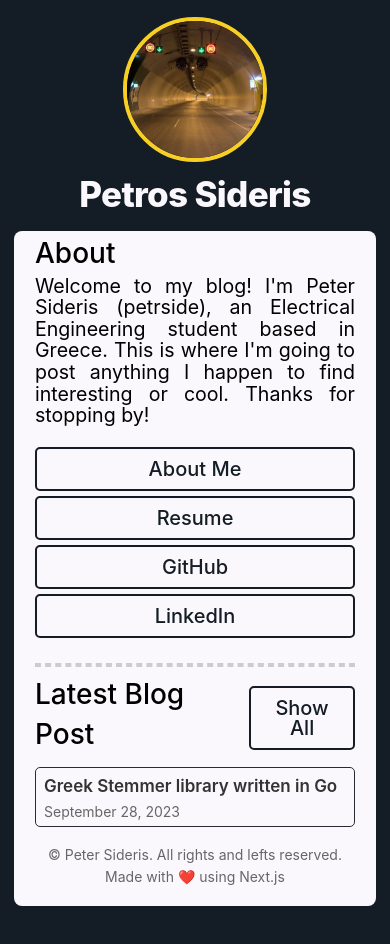
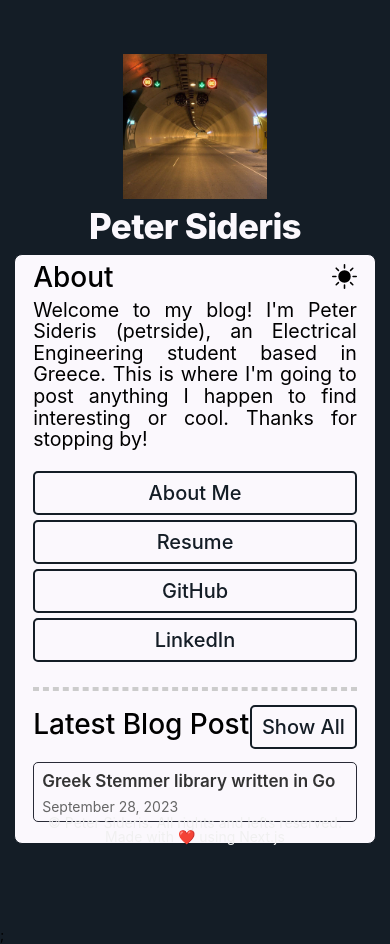
Before and after one commit to petersid2022/petrside, a Next.js app: page / in a window 390 px wide. Shown: the top 944 px of the page. Built offline with nearby package versions, Linux system fonts and the light colour scheme.

Commit message:
add: added light/dark theme switch and fixed frontend mess

```diff
--- /dev/null
+++ b/components/DarkModeProvider.tsx
@@ -0,0 +1,34 @@
+import React, { createContext, useContext, useState } from 'react';
+
+interface DarkModeContextType {
+  isDarkMode: boolean;
+  toggleDarkMode: () => void;
+}
+
+const DarkModeContext = createContext<DarkModeContextType | undefined>(undefined);
+
+export const useDarkMode = (): DarkModeContextType => {
+  const context = useContext(DarkModeContext);
+  if (!context) {
+    throw new Error('useDarkMode must be used within a DarkModeProvider');
+  }
+  return context;
+};
+
+interface DarkModeProviderProps {
+  children: React.ReactNode;
+}
+
+export const DarkModeProvider: React.FC<DarkModeProviderProps> = ({ children }) => {
+  const [isDarkMode, setIsDarkMode] = useState(false);
+
+  const toggleDarkMode = () => {
+    setIsDarkMode((prev) => !prev);
+  };
+
+  return (
+    <DarkModeContext.Provider value={{ isDarkMode, toggleDarkMode }}>
+      {children}
+    </DarkModeContext.Provider>
+  );
+};
--- a/components/layout.tsx
+++ b/components/layout.tsx
@@ -4,8 +4,9 @@ import styles from './layout.module.css';
 import utilStyles from '../styles/utils.module.css';
 import { TiArrowBack } from 'react-icons/ti';
 import { useRouter } from 'next/router'
+import { useDarkMode } from '../components/DarkModeProvider';
 
-const name = 'Petros Sideris';
+const name = 'Peter Sideris';
 export const siteTitle = 'Peter Sideris';
 
 export default function Layout({
@@ -15,8 +16,8 @@ export default function Layout({
     children: React.ReactNode;
     home?: boolean;
 }) {
-
     const router = useRouter()
+    const { isDarkMode } = useDarkMode();
 
     const goBack = () => {
         router.back()
@@ -32,7 +33,7 @@ export default function Layout({
             <header className={styles.header}>
                 {home ? (
                     <>
-                        <div style={{ marginTop: '-25px' }}></div>
+                        <div style={{ marginTop: '12px' }}></div>
                         <Image
                             priority={true}
                             src="/images/profile.jpg"
@@ -42,7 +43,11 @@ export default function Layout({
                             quality={100}
                             alt={name}
                         />
-                        <h1 className={utilStyles.NameCss}>{name}</h1>
+                        {isDarkMode ?
+                            <h1 style={{ margin: '10px 0px', color: '#141d26' }} className={utilStyles.NameCss}>{name}</h1>
+                            :
+                            <h1 style={{ margin: '10px 0px', color: '#fbf8fd' }} className={utilStyles.NameCss}>{name}</h1>
+                        }
                     </>
                 ) : (
                     <>
@@ -53,10 +58,21 @@ export default function Layout({
                 <div style={{ marginRight: '50px', marginBottom: '10px' }}>
                     <div className={utilStyles.headingDd}>
                         <button onClick={goBack} style={{ textDecoration: 'none' }}>
-                            <span className={utilStyles.iconText}>
-                                <TiArrowBack className={utilStyles.icon} />
-                                Go Back
-                            </span>
+                            {isDarkMode ?
+                                <span style={{
+                                    color: '#141d26', // Text color in dark mode
+                                }} className={utilStyles.iconText}>
+                                    <TiArrowBack className={utilStyles.icon} />
+                                    Go Back
+                                </span>
+                                :
+                                <span style={{
+                                    color: '#fff', // Text color in dark mode
+                                }} className={utilStyles.iconText}>
+                                    <TiArrowBack className={utilStyles.icon} />
+                                    Go Back
+                                </span>
+                            }
                         </button>
                     </div>
                 </div>
--- a/pages/_app.tsx
+++ b/pages/_app.tsx
@@ -1,12 +1,15 @@
 import '../styles/global.css';
 import { AppProps } from 'next/app';
 import { Analytics } from '@vercel/analytics/react';
+import { DarkModeProvider } from '../components/DarkModeProvider';
 
 export default function App({ Component, pageProps }: AppProps) {
     return (
         <>
-            <Component {...pageProps} />;
-            <Analytics />
+            <DarkModeProvider>
+                <Component {...pageProps} />;
+                <Analytics />
+            </DarkModeProvider>
         </>
     );
 }
--- a/pages/index.tsx
+++ b/pages/index.tsx
@@ -4,6 +4,10 @@ import utilStyles from '../styles/utils.module.css';
 import { getSortedPostsData } from '../lib/posts';
 import Link from 'next/link';
 import Date from '../components/date';
+import { useDarkMode } from '../components/DarkModeProvider';
+import { BsFillMoonStarsFill } from 'react-icons/bs';
+import { BsFillSunFill } from 'react-icons/bs';
+import React, { useEffect } from 'react';
 
 interface HomeProps {
     allPostsData: {
@@ -15,13 +19,30 @@ interface HomeProps {
 
 export default function Home({ allPostsData }: HomeProps) {
     const latestPost = allPostsData[0];
+    const { isDarkMode, toggleDarkMode } = useDarkMode();
+
+    useEffect(() => {
+        if (isDarkMode) {
+            document.documentElement.classList.add('dark-mode');
+            document.body.classList.add('dark-mode');
+        } else {
+            document.documentElement.classList.remove('dark-mode');
+            document.body.classList.remove('dark-mode');
+        }
+    }, [isDarkMode]);
+
     return (
         <Layout home>
             <Head>
                 <title>{siteTitle}</title>
             </Head>
             <section className={utilStyles.introSection}>
-                <h2 className={utilStyles.headingAbout}>About</h2>
+                <div className={utilStyles.latestPostContainer}>
+                    <h2 className={utilStyles.headingAbout}>About</h2>
+                    <button style={{ fontSize: '25px', marginTop: '-30px' }} onClick={toggleDarkMode}>
+                        {isDarkMode ? <BsFillMoonStarsFill /> : <BsFillSunFill />}
+                    </button>
+                </div>
                 <p style={{ marginTop: '-1px' }} className={utilStyles.introText}>
                     Welcome to my blog! I'm Peter Sideris (petrside), an Electrical Engineering student based in Greece. This is where I'm going to post anything I happen to find interesting or cool. Thanks for stopping by!
                 </p>
@@ -71,13 +92,24 @@ export default function Home({ allPostsData }: HomeProps) {
                     </li>
                 </ul>
                 <div style={{ height: '7px', visibility: 'hidden' }}></div>
-                <footer className={utilStyles.footer}>
-                    <p>© Peter Sideris. All rights and lefts reserved.</p>
-                    <Link style={{ display: 'inline-block', color: '#666' }} href={"https://github.com/petersid2022/petrside"} target="_blank" rel="noopener noreferrer">
-                        <p>Made with ❤️ using Next.js</p>
-                    </Link>
-                </footer>
             </section>
+            <footer className={utilStyles.footer}>
+                {isDarkMode ?
+                    <div>
+                        <p style={{ color: '#000' }}>© Peter Sideris. All rights and lefts reserved.</p>
+                        <Link style={{ display: 'inline-block', color: '#000' }} href={"https://github.com/petersid2022/petrside"} target="_blank" rel="noopener noreferrer">
+                            <p>Made with ❤️ using Next.js</p>
+                        </Link>
+                    </div>
+                    :
+                    <div>
+                        <p style={{ color: '#f0f0f0' }}>© Peter Sideris. All rights and lefts reserved.</p>
+                        <Link style={{ display: 'inline-block', color: '#f0f0f0' }} href={"https://github.com/petersid2022/petrside"} target="_blank" rel="noopener noreferrer">
+                            <p>Made with ❤️ using Next.js</p>
+                        </Link>
+                    </div>
+                }
+            </footer>
         </Layout>
     );
 }
--- a/pages/posts/[id].tsx
+++ b/pages/posts/[id].tsx
@@ -24,7 +24,7 @@ export default function Post({
             <Head>
                 <title>{postData.title}</title>
             </Head>
-            <section className={utilStyles.introSection}>
+            <section className={utilStyles.PostSection}>
                 <article>
                     <h1 style={{ marginTop: '-20px' }} className={utilStyles.headingPostTitleId}>{postData.title}</h1>
                     <div style={{ marginTop: '8px', marginBottom: '4px' }} className={utilStyles.lightText}>
--- a/styles/utils.module.css
+++ b/styles/utils.module.css
@@ -7,8 +7,8 @@
   margin-bottom: 1rem;
   color: #222222;
 }
+
 .NameCss {
-     color: #FBF8FD;
   font-size: 2.5rem;
   letter-spacing: -0.03rem;
   font-weight: 800;
@@ -17,20 +17,24 @@
   margin-left: 0px;
   margin-right: 0px;
 }
+
 .projectCard {
-     padding: 10px;
+  padding: 0px 10px;
   margin: 10px 0;
   border-radius: 5px;
   border: 2px solid #141d26;
 }
+
 .projectCard h2 {
   font-size: 1.5rem;
   margin-bottom: 0.5rem;
 }
+
 .projectCard p {
   font-size: 1rem;
   color: #333;
 }
+
 .headingXl {
   font-size: 2.5rem;
   line-height: 1.3;
@@ -39,6 +43,7 @@
   color: #222222;
   margin: 1rem 0;
 }
+
 .headingPostTitle {
   color: #222222;
   font-size: 2.5rem;
@@ -50,6 +55,7 @@
   padding-right: 0rem;
   padding-left: 0rem;
 }
+
 .headingPostTitleId {
   color: #222222;
   font-size: 2.5rem;
@@ -57,6 +63,7 @@
   font-weight: 800;
   letter-spacing: -0.05rem;
 }
+
 .headingProjects {
   color: #222222;
   font-size: 1.5rem;
@@ -68,32 +75,38 @@
   margin-left: 0px;
   letter-spacing: -0.05rem;
 }
+
 .headingAbout {
   font-weight: 500;
   font-size: 2rem;
   margin-bottom: 0px;
   margin-top: -1.8rem;
 }
+
 .headingLg {
   font-weight: 500;
   font-size: 2rem;
   line-height: 1.4;
   margin: 0px 0px;
 }
+
 .headingMd {
   font-size: 1.6rem;
   line-height: 1.5;
 }
+
 .headingDd {
   font-size: 1.2rem;
   line-height: 1.5;
   font-weight: bold;
 }
+
 .borderCircle {
-     border: 4px solid #f7cf25;
+  width: 20%;
+  height: 20%;
   margin: 0px 0px;
-     border-radius: 999999px;
 }
+
 .quote {
   font-style: italic;
   font-weight: 400;
@@ -102,44 +115,64 @@
   margin-top: 2px;
   text-align: center;
 }
+
 .colorInherit {
   color: inherit;
 }
+
 .padding1px {
   padding-top: 1px;
 }
+
 .list {
   list-style: none;
   padding: 0;
   margin: 0;
 }
+
 .link {
   margin-left: 20px;
 }
+
 .listItem {
   margin: 0 0 1.25rem;
 }
+
 .lightText {
   color: #666;
   margin-top: -5px;
 }
+
 .introSection {
+  border: 1px solid #141d26;
   padding-top: 2rem;
-     padding-left: 1.5rem;
-     padding-right: 1.5rem;
-     padding-bottom: 2rem;
+  padding-left: 1.3rem;
+  padding-right: 1.3rem;
+  padding-bottom: 1rem;
   background-color: #fbf8fd;
   border-radius: 8px;
 }
+
+.PostSection {
+  border: 1px solid #141d26;
+  padding-top: 1.8rem;
+  padding-left: 1.3rem;
+  padding-right: 1.3rem;
+  padding-bottom: 1.5rem;
+  background-color: #fbf8fd;
+  border-radius: 8px;
+}
+
 .introSectionAllPosts {
   padding-top: 1rem;
   padding-left: 1.5rem;
   padding-right: 1.5rem;
-     padding-bottom: .42rem;
+  padding-bottom: .6rem;
   background-color: #FBF8FD;
   border-radius: 8px;
-     outline: 1px solid #000
+  outline: 1px solid #141d26
 }
+
 .introText {
   margin: 0px 0px;
   font-size: 1.4rem;
@@ -147,14 +180,17 @@
   text-align: justify;
   text-justify: inter-word;
 }
+
 .socialLinks {
   margin: 0px 0px;
   font-size: 25px;
 }
+
 .showlinksBorderContainer {
   display: flex;
   align-items: center;
 }
+
 .showlinksBorder {
   font-weight: 500;
   font-size: 25px;
@@ -169,59 +205,75 @@
   text-decoration: none;
   display: inline-block;
 }
+
 .showlinksBorder:hover {
   color: #fff;
   background-color: #141d26;
   border-color: #141d26;
 }
+
 .showlinksBorder:focus {
   outline: none;
 }
+
 .link {
   display: inline-block;
   margin-right: 20px;
   color: #0070f3;
   text-decoration: none;
 }
+
 .link:hover {
   text-decoration: underline;
 }
+
 .postList {
   list-style: none;
   padding: 0;
 }
+
 .postItem {
   margin-bottom: 0px;
 }
+
 .postLink {
   text-decoration: none;
   color: #333;
   font-weight: 600;
 }
+
 .postLinkH1 {
   color: #333;
   text-decoration: none;
 }
+
 .postLink:hover {
   text-decoration: underline;
 }
+
 .postDate {
   color: #666;
 }
+
 .footer {
-     color: #666;
+  position: fixed;
+  bottom: 0;
+  left: 0;
+  width: 100%;
   text-align: center;
-     font-size: 0.8rem;
-     margin-bottom: -29px;
+  font-size: 1rem;
 }
+
 .content {
   font-size: 1.2rem;
   line-height: 1.6;
   color: #333;
 }
+
 .content h1 {
   font-weight: 700;
 }
+
 .content hr {
   margin-top: 10px;
   margin-bottom: 8px;
@@ -231,6 +283,7 @@
   border-width: 2px;
   border-style: dashed;
 }
+
 .content blockquote {
   border-color: #CCC;
   border-width: 2px;
@@ -240,26 +293,31 @@
   margin: 0.5em 0;
   background-color: #f9f9f9;
 }
+
 .content blockquote p {
   margin: 0;
   font-style: italic;
   color: #555;
 }
+
 .content blockquote footer {
   margin-top: 0.5em;
   text-align: right;
   font-size: 0.9em;
   color: #777;
 }
+
 .content a {
   color: #0074d9;
 }
+
 .latestPostContainer {
   margin: 0px 0px;
   display: flex;
   justify-content: space-between;
   align-items: center;
 }
+
 .showAllLink {
   text-decoration: none;
   color: #141d26;
@@ -274,18 +332,20 @@
   width: auto;
   background-color: transparent;
 }
+
 .showAllLink:hover {
   color: #fff;
   background-color: #141d26;
   border-color: #141d26;
 }
+
 .showAllLink:focus {
   outline: none;
 }
+
 .iconText {
   display: flex;
   align-items: center;
-     color: #fff;
   font-weight: bold;
   border: 2px solid transparent;
   padding: 0px 8px;
@@ -295,24 +355,28 @@
   text-align: center;
   width: auto;
 }
+
 .iconText:hover {
-     color: #fff;
   background-color: #394859;
   border-color: #394859;
 }
+
 .iconText:focus {
   outline: none;
 }
+
 .icon {
   font-weight: lighpaddingt;
   margin-top: 2px;
   margin-right: 5px;
 }
+
 .headingAllPosts {
   display: flex;
   align-items: center;
   justify-content: space-between;
 }
+
 .SoftBorderAroundAbout {
   padding: 0px 8px;
   border-radius: 5px;
@@ -320,30 +384,35 @@
   background-color: #f0f0f0;
   text-decoration: none;
 }
+
 .SoftBorderAroundLatestPost {
   padding: 0px 8px;
-     border: 2px solid #282a36;
-     border-radius: 5px;
+  border: 2px solid #ccc;
+  border-radius: 8px;
   width: auto;
   background-color: #fbf8fd;
   text-decoration: none;
   transition: transform 0.1s ease-in-out, box-shadow 0.1s ease-in-out;
 }
+
 .SoftBorderAroundLatestPost:hover {
   transform: scale(1.02);
   box-shadow: 0 0 10px rgba(0, 0, 0, 0.3);
 }
+
 .ProjectsBox {
   text-decoration: none;
   transition: transform 0.1s ease-in-out, box-shadow 0.1s ease-in-out;
 }
+
 .ProjectsBox:hover {
   transform: scale(1.02);
   box-shadow: 0 0 10px rgba(0, 0, 0, 0.2);
 }
+
 .SoftBorderAroundAllPost {
   margin-bottom: 10px;
-     border: 2px solid #282a36;
+  border: 2px solid #ccc;
   padding: 0px 8px;
   border-radius: 5px;
   width: auto;
@@ -351,10 +420,12 @@
   text-decoration: none;
   transition: transform 0.1s ease-in-out, box-shadow 0.1s ease-in-out;
 }
+
 .SoftBorderAroundAllPost:hover {
   transform: scale(1.02);
   box-shadow: 0 0 10px rgba(0, 0, 0, 0.2);
 }
+
 .backsvg {
   position: fixed;
   pointer-events: none;
@@ -368,15 +439,17 @@
   background-image: #0e1a40;
   z-index: -100;
 }
+
 @media (max-width: 767px) {
   .footer {
-         color: #666;
+    position: fixed;
+    bottom: 0;
+    left: 0;
+    width: 100%;
     text-align: center;
     font-size: 1rem;
-         margin-top: 10px;
-         line-height: 1.6;
-         margin-bottom: -10px;
   }
+
   .SoftBorderAroundLatestPost {
     border: 1px solid #282a36;
     padding: 0px 8px;
@@ -386,6 +459,7 @@
     text-decoration: none;
     transition: background-color 0.05s, color 0.05s, border-color 0.05s;
   }
+
   .SoftBorderAroundAbout {
     border: 2px dashed #282a36;
     padding: 10px 16px;
@@ -395,8 +469,8 @@
     background-color: #f0f0f0;
     text-decoration: none;
   }
+
   .NameCss {
-         color: #FBF8FD;
     font-size: 2.5rem;
     letter-spacing: -0.05rem;
     font-weight: 800;
@@ -405,9 +479,11 @@
     margin-left: 0px;
     margin-right: 0px;
   }
+
   .showlinksBorderContainer {
     display: block;
   }
+
   .showlinksBorder {
     font-weight: 500;
     font-size: 20px;
@@ -423,14 +499,17 @@
     display: block;
     margin: 5px auto;
   }
+
   .showlinksBorder:hover {
     color: #fff;
     background-color: #141d26;
     border-color: #141d26;
   }
+
   .showlinksBorder:focus {
     outline: none;
   }
+
   .showAllLink {
     margin-top: 2px;
     text-decoration: none;
@@ -446,26 +525,29 @@
     width: auto;
     background-color: transparent;
   }
+
   .showAllLink:hover {
     color: #fff;
     background-color: #141d26;
     border-color: #141d26;
   }
+
   .showAllLink:focus {
     outline: none;
   }
+
   .lightText {
     color: #666;
     margin-top: 7px;
     margin-bottom: 7px;
   }
+
   .borderCircle {
-         border: 4px solid #f7cf25;
-         border-radius: 999999px;
     height: 50%;
     width: 50%;
     margin: 0px auto;
   }
+
   .headingPostTitle {
     color: #222222;
     font-size: 2.5rem;
@@ -477,6 +559,7 @@
     padding-right: 0rem;
     padding-left: 0rem;
   }
+
   .headingPostTitleId {
     color: #222222;
     font-size: 2.5rem;
@@ -484,6 +567,7 @@
     font-weight: 800;
     letter-spacing: -0.05rem;
   }
+
   .SoftBorderAroundAbout {
     border: 2px dashed #282a36;
     padding: 0px 8px;
@@ -492,6 +576,7 @@
     background-color: #f0f0f0;
     text-decoration: none;
   }
+
   .postLink {
     text-decoration: none;
     margin: 10px 0px;
@@ -499,6 +584,7 @@
     font-size: 17px;
     font-weight: 600;
   }
+
   .introText {
     margin: 0px 0px;
     font-size: 1.4rem;
@@ -506,18 +592,21 @@
     text-align: justify;
     text-justify: inter-word;
   }
+
   .headingAbout {
     font-weight: 500;
     font-size: 2rem;
     margin-top: -20px;
     margin-bottom: 10px;
   }
+
   .headingLg {
     font-weight: 500;
     font-size: 2rem;
     line-height: 1.4;
     margin: 0px 0px;
   }
+
   .quote {
     font-style: italic;
     font-weight: 400;
```
Also changed, not shown: styles/global.css (+8 -0 lines). Lines whose indentation alone changed are shown as unchanged.
